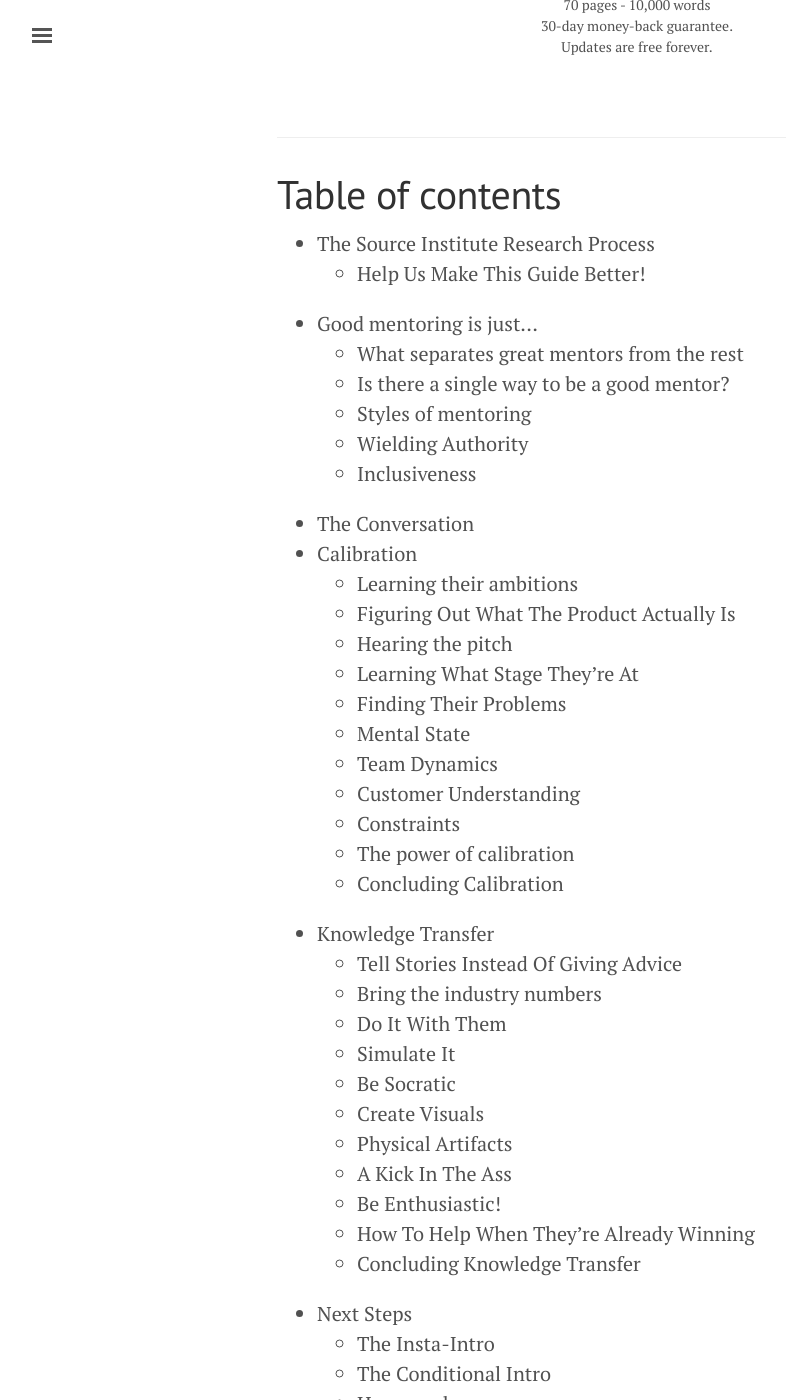
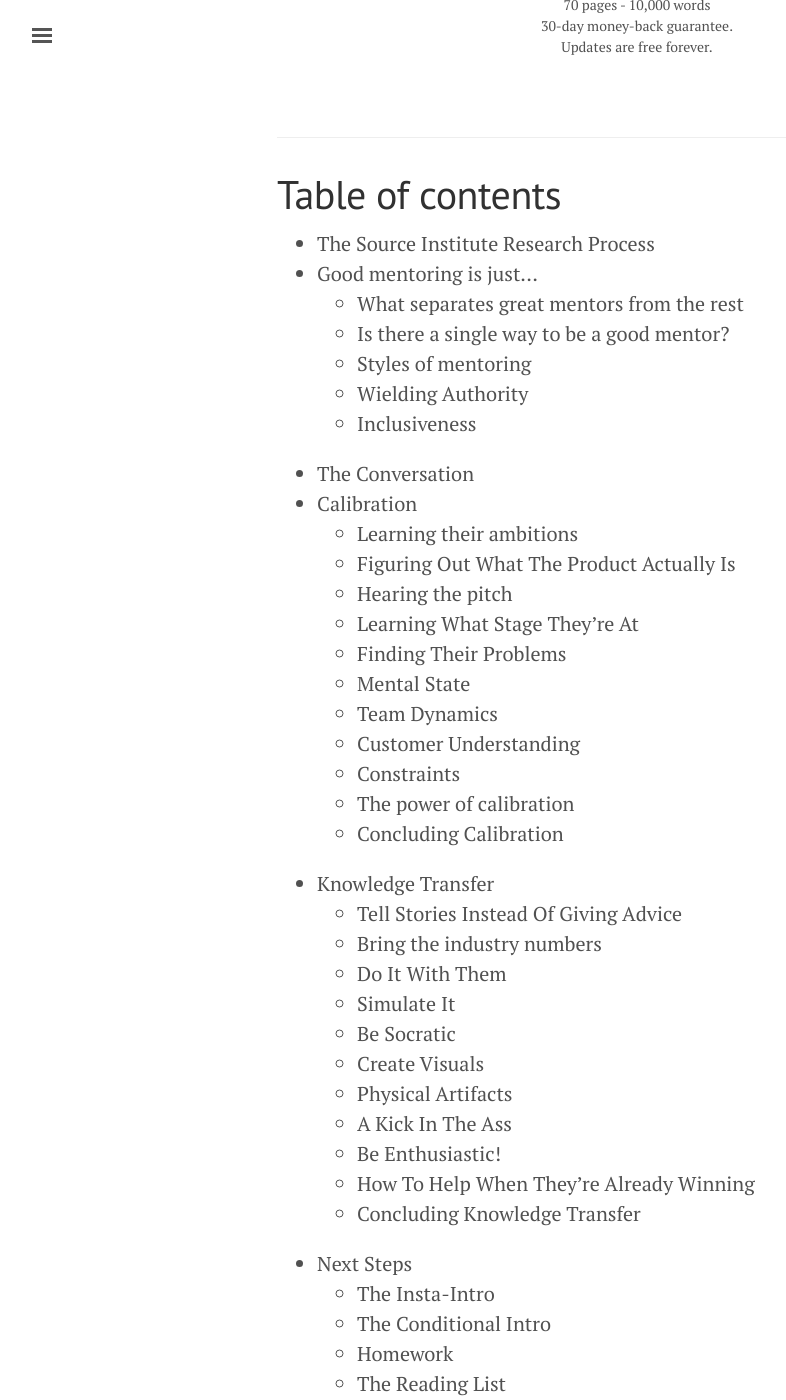
Before and after one commit to sourceinstitute/peerlearningguide, a Jekyll site: the page built from index.html, in a window 1280 px wide and 1400 px high, scrolled down 2006 px. Shown: the whole window, without its empty margins (3-789 px from the left). Built offline with Jekyll 4.4.1, drawn with Linux system fonts in a browser that asks for light colours; nearby versions of some CDN libraries; the list of posts is cut into pages by our own code; comment, search, counter and statistics services are not loaded; a style sheet for code colours, icons or effects is not loaded; some of the changed text lies outside the part shown.

Commit message:
phrasing

```diff
--- a/_includes/index.md
+++ b/_includes/index.md
@@ -101,7 +101,6 @@ You're giving your valuable time and priceless expertise to help young founders
 # Table of contents
 
 * The Source Institute Research Process
-  * Help Us Make This Guide Better!
 * Good mentoring is just...
   * What separates great mentors from the rest
   * Is there a single way to be a good mentor?
```
Also changed, not shown: other parts of _includes/index.md (+0 -1 lines).
